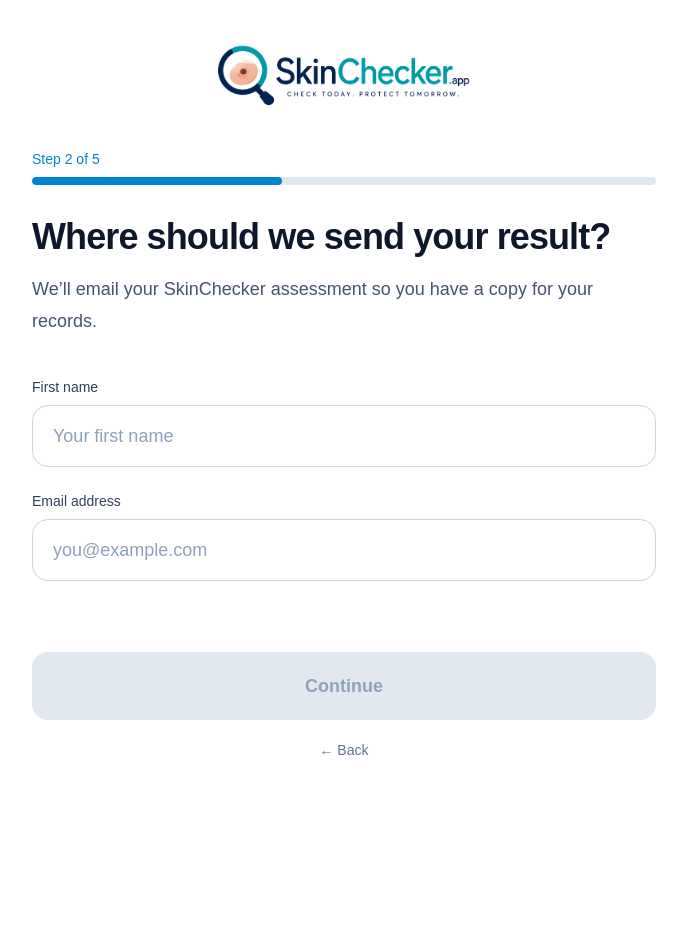
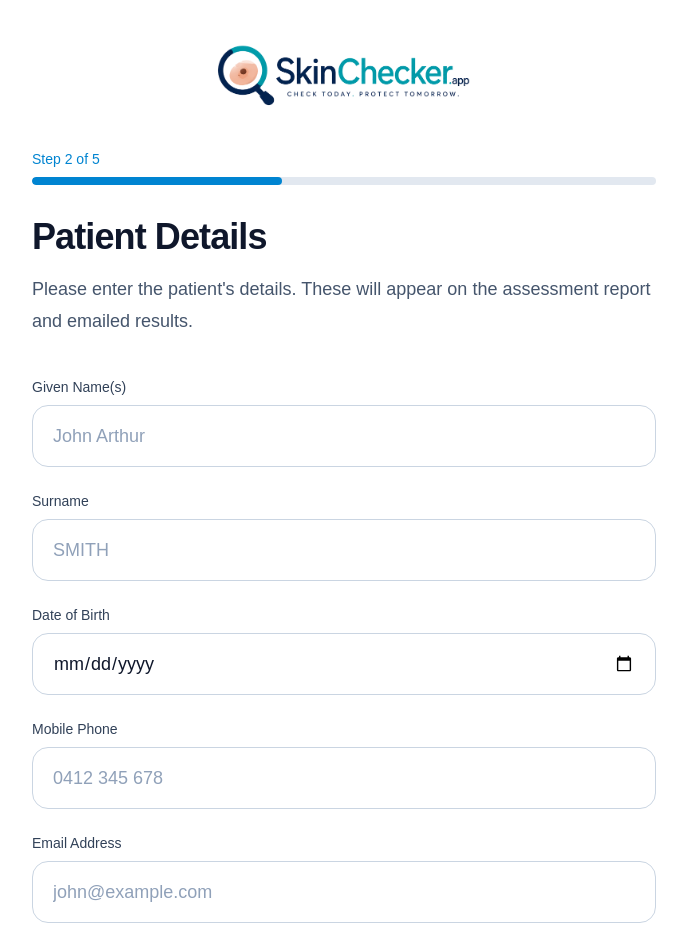
Before and after one commit to HyperdrivenAU/skinchecker, a Next.js app: page /details in a window 1280 px wide. Shown: the top 952 px of the page, without its empty margins (296-983 px from the left). Before the commit the page ends 800 px from the top, so only its background shows below. Built offline with nearby package versions, Linux system fonts and the light colour scheme.

Commit message:
Upgrade PDF assessment report2

```diff
--- a/app/api/email-report/route.ts
+++ b/app/api/email-report/route.ts
@@ -111,7 +111,7 @@ export async function POST(request: NextRequest) {
       color: reportColour,
     });
 
-    page.drawRoundedRectangle({
+    page.drawRectangle({
       x: 42,
       y: 545,
       width: 511,
@@ -119,7 +119,6 @@ export async function POST(request: NextRequest) {
       borderColor: border,
       borderWidth: 1,
       color: rgb(1, 1, 1),
-      borderRadius: 18,
     });
 
     page.drawText(result.headline || "SkinChecker Assessment", {
@@ -145,7 +144,7 @@ export async function POST(request: NextRequest) {
     const imageBytes = Buffer.from(image.split(",")[1], "base64");
     const lesionImage = await pdf.embedJpg(imageBytes);
 
-    page.drawRoundedRectangle({
+    page.drawRectangle({
       x: 42,
       y: 335,
       width: 235,
@@ -263,7 +262,7 @@ export async function POST(request: NextRequest) {
       obsY -= 4;
     }
 
-    page.drawRoundedRectangle({
+    page.drawRectangle({
       x: 42,
       y: 95,
       width: 511,
@@ -271,7 +270,6 @@ export async function POST(request: NextRequest) {
       borderColor: border,
       borderWidth: 1,
       color: lightBlue,
-      borderRadius: 18,
     });
 
     page.drawText("Recommendation", {
--- a/app/details/page.tsx
+++ b/app/details/page.tsx
@@ -5,11 +5,17 @@ import Image from "next/image";
 import Link from "next/link";
 
 export default function DetailsPage() {
-  const [firstName, setFirstName] = useState("");
+const [givenNames, setGivenNames] = useState("");
+const [surname, setSurname] = useState("");
+const [dob, setDob] = useState("");
+const [mobile, setMobile] = useState("");
 const [email, setEmail] = useState("");
 
 const canContinue =
-    firstName.trim().length > 1 &&
+  givenNames.trim().length > 1 &&
+  surname.trim().length > 1 &&
+  dob.length === 10 &&
+  mobile.replace(/\D/g, "").length >= 10 &&
   /^[^\s@]+@[^\s@]+\.[^\s@]+$/.test(email);
 
   return (
@@ -34,47 +40,95 @@ export default function DetailsPage() {
         </div>
 
         <h1 className="text-4xl font-bold tracking-tight text-slate-900">
-          Where should we send your result?
+  Patient Details
 </h1>
 
 <p className="mt-4 text-lg leading-8 text-slate-600">
-          We’ll email your SkinChecker assessment so you have a copy for your records.
+  Please enter the patient's details. These will appear on the assessment
+  report and emailed results.
 </p>
 
 <div className="mt-10 space-y-6">
+
   <div>
     <label className="mb-2 block text-sm font-medium text-slate-700">
-              First name
+      Given Name(s)
     </label>
+
     <input
-              value={firstName}
-              onChange={(e) => setFirstName(e.target.value)}
+      value={givenNames}
+      onChange={(e) => setGivenNames(e.target.value)}
       className="w-full rounded-2xl border border-slate-300 bg-white px-5 py-4 text-lg text-slate-900 placeholder:text-slate-400 outline-none transition focus:border-sky-600 focus:ring-4 focus:ring-sky-100"
-              placeholder="Your first name"
+      placeholder="John Arthur"
     />
   </div>
 
   <div>
     <label className="mb-2 block text-sm font-medium text-slate-700">
-              Email address
+      Surname
     </label>
+
+    <input
+      value={surname}
+      onChange={(e) => setSurname(e.target.value.toUpperCase())}
+      className="w-full rounded-2xl border border-slate-300 bg-white px-5 py-4 text-lg text-slate-900 placeholder:text-slate-400 outline-none transition focus:border-sky-600 focus:ring-4 focus:ring-sky-100"
+      placeholder="SMITH"
+    />
+  </div>
+
+  <div>
+    <label className="mb-2 block text-sm font-medium text-slate-700">
+      Date of Birth
+    </label>
+
+    <input
+      type="date"
+      value={dob}
+      onChange={(e) => setDob(e.target.value)}
+      className="w-full rounded-2xl border border-slate-300 bg-white px-5 py-4 text-lg text-slate-900 outline-none transition focus:border-sky-600 focus:ring-4 focus:ring-sky-100"
+    />
+  </div>
+
+  <div>
+    <label className="mb-2 block text-sm font-medium text-slate-700">
+      Mobile Phone
+    </label>
+
+    <input
+      type="tel"
+      value={mobile}
+      onChange={(e) => setMobile(e.target.value)}
+      className="w-full rounded-2xl border border-slate-300 bg-white px-5 py-4 text-lg text-slate-900 placeholder:text-slate-400 outline-none transition focus:border-sky-600 focus:ring-4 focus:ring-sky-100"
+      placeholder="0412 345 678"
+    />
+  </div>
+
+  <div>
+    <label className="mb-2 block text-sm font-medium text-slate-700">
+      Email Address
+    </label>
+
     <input
       type="email"
       value={email}
       onChange={(e) => setEmail(e.target.value)}
       className="w-full rounded-2xl border border-slate-300 bg-white px-5 py-4 text-lg text-slate-900 placeholder:text-slate-400 outline-none transition focus:border-sky-600 focus:ring-4 focus:ring-sky-100"
-              placeholder="you@example.com"
+      placeholder="john@example.com"
     />
   </div>
+
 </div>
-
         <div className="mt-auto pt-12">
 <button
   type="button"
   disabled={!canContinue}
 onClick={() => {
-    sessionStorage.setItem("skinchecker_firstName", firstName);
+  sessionStorage.setItem("skinchecker_givenNames", givenNames);
+  sessionStorage.setItem("skinchecker_surname", surname);
+  sessionStorage.setItem("skinchecker_dob", dob);
+  sessionStorage.setItem("skinchecker_mobile", mobile);
   sessionStorage.setItem("skinchecker_email", email);
+
   window.location.href = "/scan";
 }}
             className={`block w-full rounded-2xl py-5 text-center text-lg font-semibold transition ${
--- a/package.json
+++ b/package.json
@@ -9,11 +9,11 @@
     "lint": "eslint"
   },
   "dependencies": {
+    "@react-pdf/renderer": "^4.5.1",
     "clsx": "^2.1.1",
     "lucide-react": "^1.21.0",
     "next": "16.2.9",
     "openai": "^6.44.0",
-    "pdf-lib": "^1.17.1",
     "react": "19.2.4",
     "react-dom": "19.2.4",
     "react-hook-form": "^7.80.0",
```
Also changed, not shown: components/pdf/SkinReport.tsx (added), 1 other file (tests, documents, lock files or other folders). Lines whose indentation alone changed are shown as unchanged.
